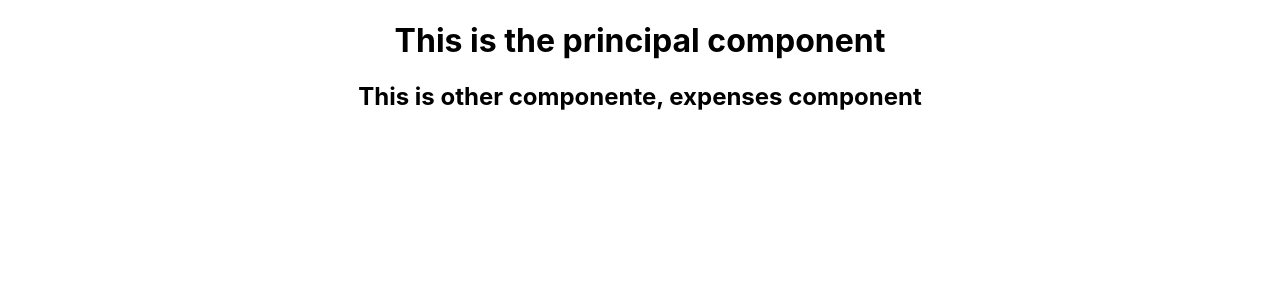
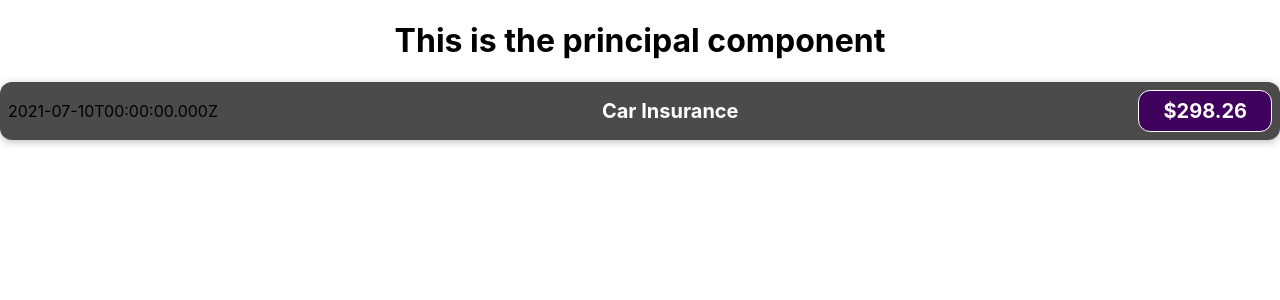
Before and after one commit to felipecubillos/react-study, a React (Create React App) app: page / in a window 1280 px wide. Shown: the top 300 px of the page. Built offline with nearby package versions, Linux system fonts and the light colour scheme.

Commit message:
style component and passign dynamic data to the component

```diff
--- /dev/null
+++ b/src/components/ExpensesItem.css
@@ -0,0 +1,56 @@
+.expense-item {
+  display: flex;
+  justify-content: space-between;
+  align-items: center;
+  box-shadow: 0 2px 8px rgba(0, 0, 0, 0.25);
+  padding: 0.5rem;
+  margin: 1rem 0;
+  border-radius: 12px;
+  background-color: #4b4b4b;
+}
+
+.expense-item__description {
+  display: flex;
+  flex-direction: column;
+  gap: 1rem;
+  align-items: flex-end;
+  flex-flow: column-reverse;
+  justify-content: flex-start;
+  flex: 1;
+}
+
+.expense-item h2 {
+  color: #3a3a3a;
+  font-size: 1rem;
+  flex: 1;
+  margin: 0 1rem;
+  color: white;
+}
+
+.expense-item__price {
+  font-size: 1rem;
+  font-weight: bold;
+  color: white;
+  background-color: #40005d;
+  border: 1px solid white;
+  padding: 0.5rem;
+  border-radius: 12px;
+}
+
+@media (min-width: 580px) {
+  .expense-item__description {
+    flex-direction: row;
+    align-items: center;
+    justify-content: flex-start;
+    flex: 1;
+  }
+
+  .expense-item__description h2 {
+    font-size: 1.25rem;
+  }
+
+  .expense-item__price {
+    font-size: 1.25rem;
+    padding: 0.5rem 1.5rem;
+  }
+}
--- a/src/components/ExpensesItem.js
+++ b/src/components/ExpensesItem.js
@@ -1,5 +1,18 @@
+import "./ExpensesItem.css";
+
 function ExpensesItem() {
-  return <h2>This is other componente, expenses component</h2>;
+  const expenseDate = new Date(2021, 6, 10);
+  const expenseTitle = "Car Insurance";
+  const expenseAmount = 298.26;
+  return (
+    <div className="expense-item">
+      <div>{expenseDate.toISOString()}</div>
+      <div className="expense-item__description">
+        <h2>{expenseTitle}</h2>
+        <div className="expense-item__price">${expenseAmount}</div>
+      </div>
+    </div>
+  );
 }
 
 export default ExpensesItem;
```
